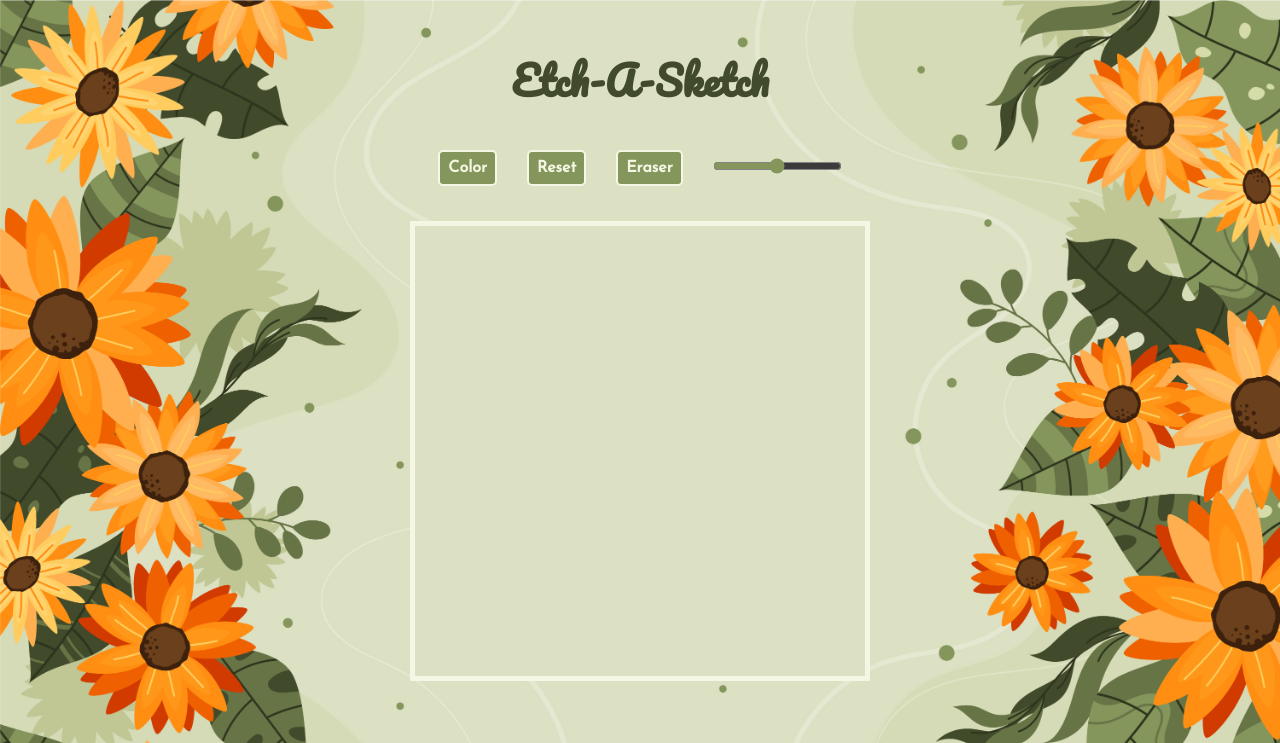
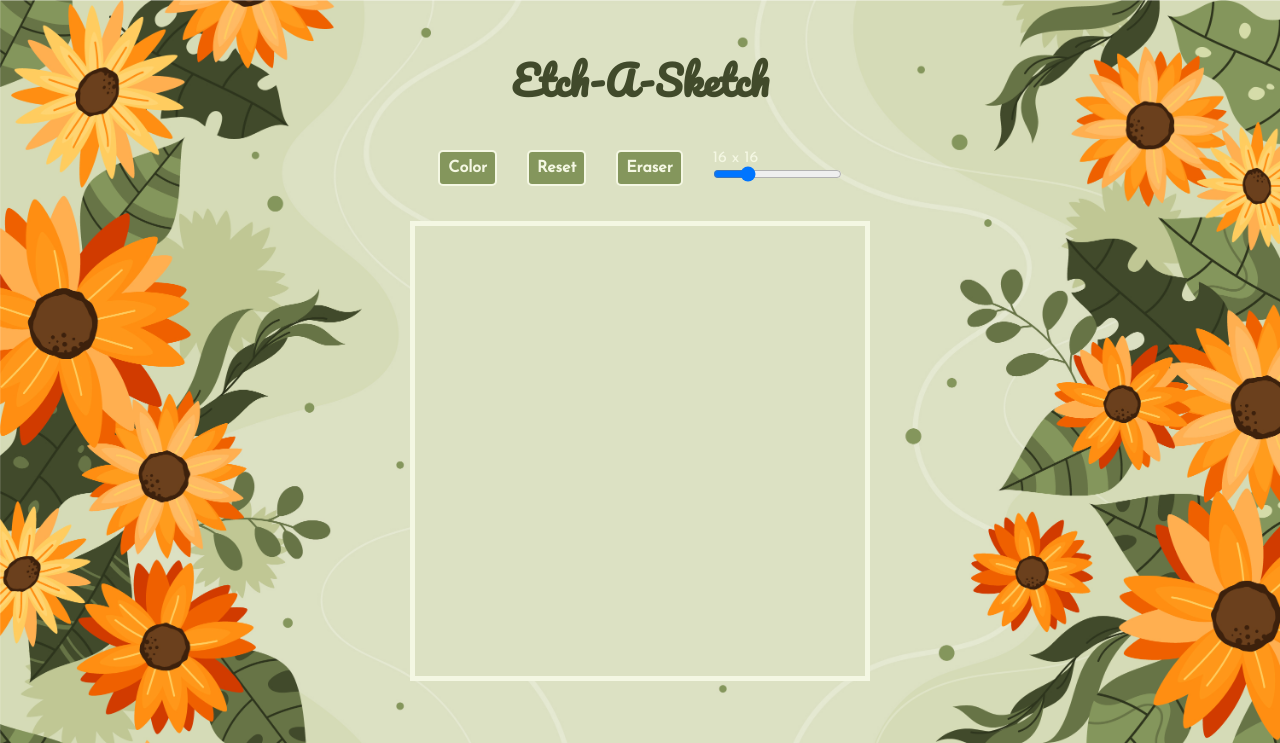
Before and after one commit to sweetnightkitty/etch-sketch, a plain HTML site: page index.html in a window 1280 px wide. Shown: the top 743 px of the page. Drawn offline with Linux system fonts and the light colour scheme.

Commit message:
Add text above slider and changed slider range to 1-64 and set value to 16.

```diff
--- a/index.html
+++ b/index.html
@@ -15,7 +15,10 @@
             <button type="button" class="btn btn-color">Color</button>
             <button type="button" class="btn btn-reset">Reset</button>
             <button type="button" class="btn btn-eraser">Eraser</button>
-            <div class="slider-container"><input type="range" min="0" max="100" value="50" class="slider"></div>
+            <div class="slider-container">
+                <div class="size-value">16 x 16</div>
+                <input type="range" min="1" max="64" value="16" class="size-slider">
+            </div>
         </div>
         <div class="container"></div>
     </div>
```
